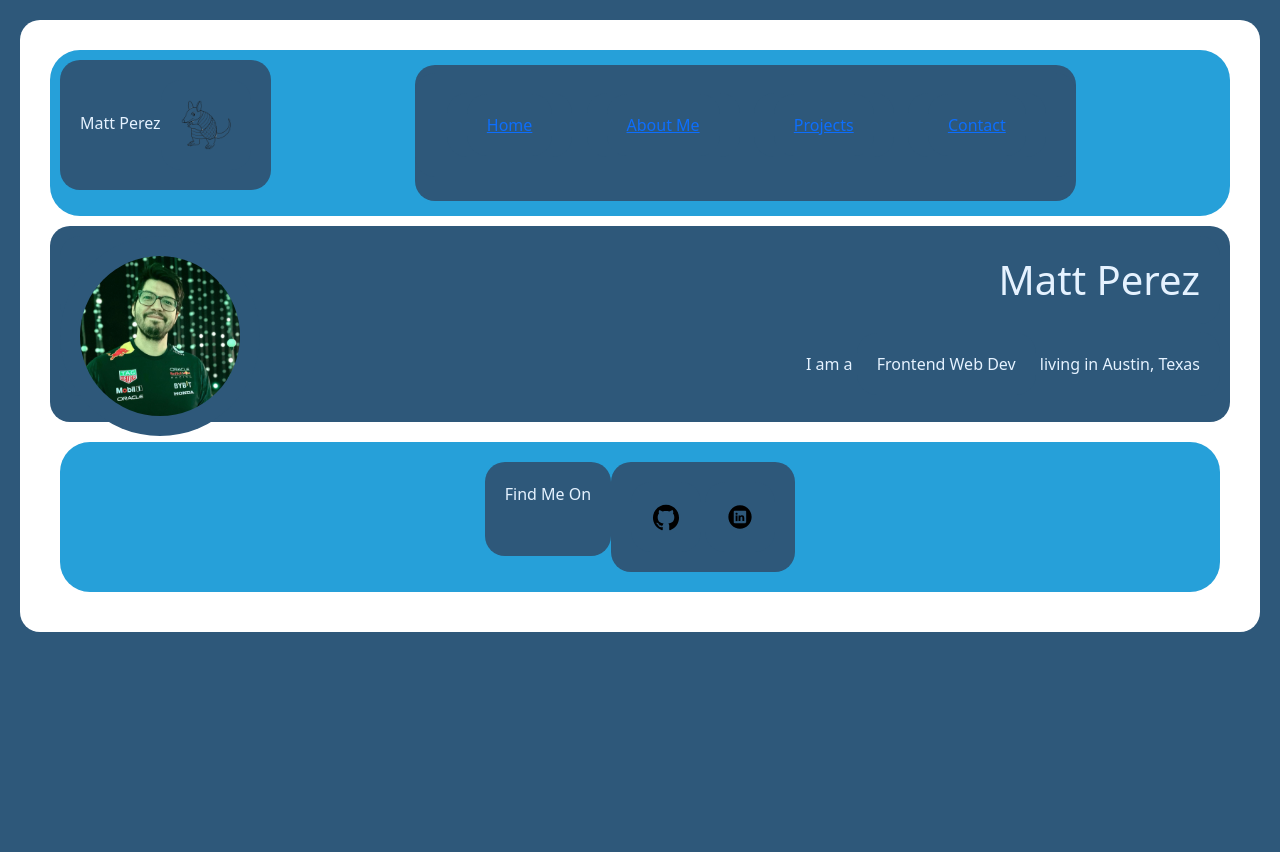
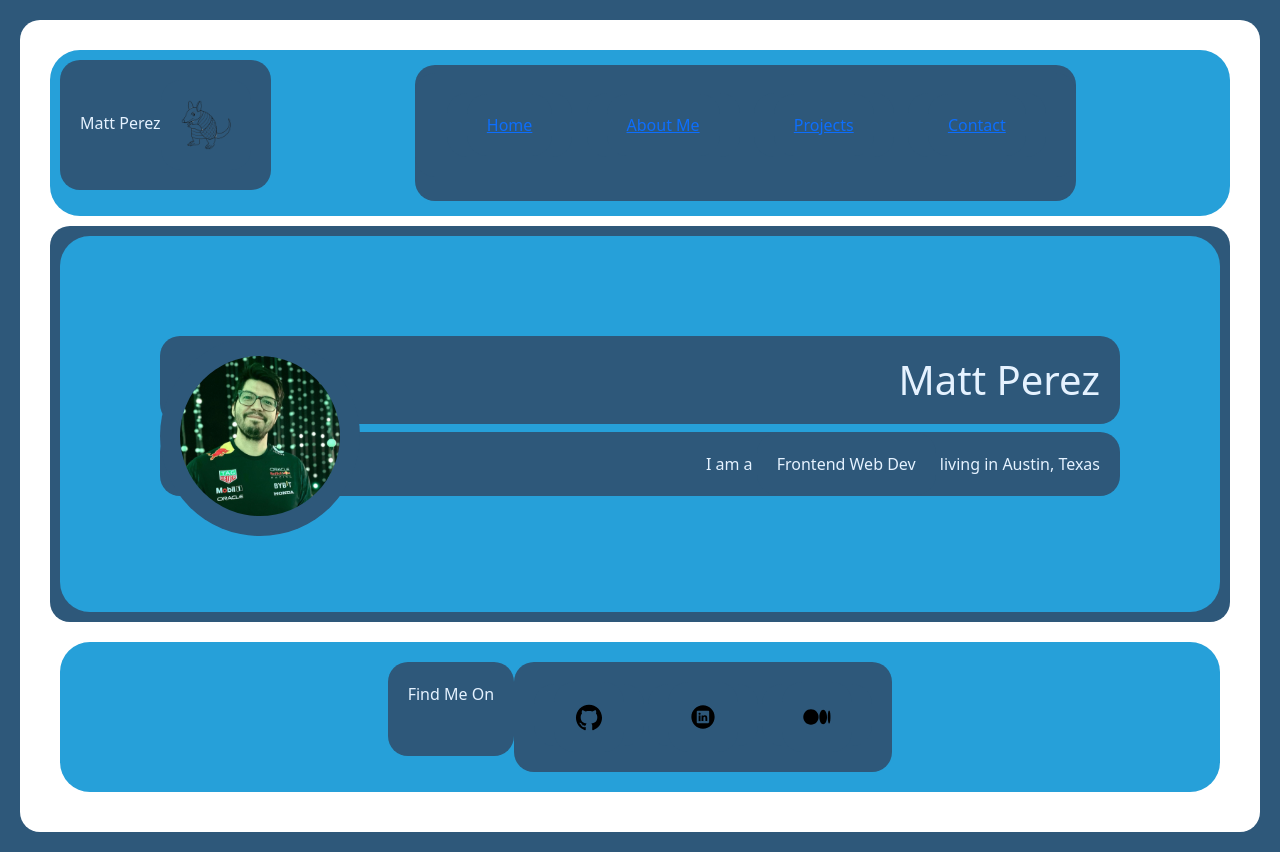
Before and after one commit to mattsperez/Portolio-24, a plain HTML site: page index.html in a window 1280 px wide. Before the commit the page ends 800 px from the top, so only its background shows below. Drawn offline with nearby package versions, Linux system fonts and the light colour scheme.

Commit message:
Update index.html

```diff
--- a/index.html
+++ b/index.html
@@ -29,7 +29,13 @@
 		<header class="page-header">
 			<!-- navigation menu/top of page -->
 			<!-- logo -->
-			<p class="header-logo">Matt Perez<img src="images/armadillo.png" alt="navigation-logo" class="dillo-logo" /></p>
+			<p class="header-logo">
+				Matt Perez<img
+					src="images/armadillo.png"
+					alt="navigation-logo"
+					class="dillo-logo"
+				/>
+			</p>
 			<nav class="navbar">
 				<ul role="menubar" class="nav-list">
 					<li role="presentation">
@@ -50,6 +56,7 @@
 
 		<!-- main page-->
 		<main>
+			<div class="hero-title">
 				<img
 					src="images/profile-picture.jpg"
 					alt="Matt Perez portrait"
@@ -57,16 +64,23 @@
 				/>
 				<h1>Matt Perez</h1>
 				<p>I am a <span>Frontend Web Dev</span> living in Austin, Texas</p>
+			</div>
 		</main>
 
 		<!-- footer icons -->
 		<footer class="page-footer">
 			<p>Find Me On</p>
-			<div class="socials">
+			<div>
 				<!-- Github logo -->
-				<img src="images/github-logo.svg" alt="github" />
+				<a href="https://github.com/mattsperez" target="_blank"
+					><img src="images/github-logo.svg" alt="github"
+				/></a>
 				<!-- LinkedIn logo -->
-				<img src="images/linkedin-logo.svg" alt="linkedin" />
+				<a href=""><img src="images/linkedin-logo.svg" alt="linkedin" /></a>
+				<!-- Medium logo -->
+				<a href="https://medium.com/@matt.sorenson.perez" target="_blank"
+					><img src="images/medium-logo.svg" alt="medium"
+				/></a>
 			</div>
 		</footer>
 	</body>
```
Lines whose indentation alone changed are shown as unchanged.
